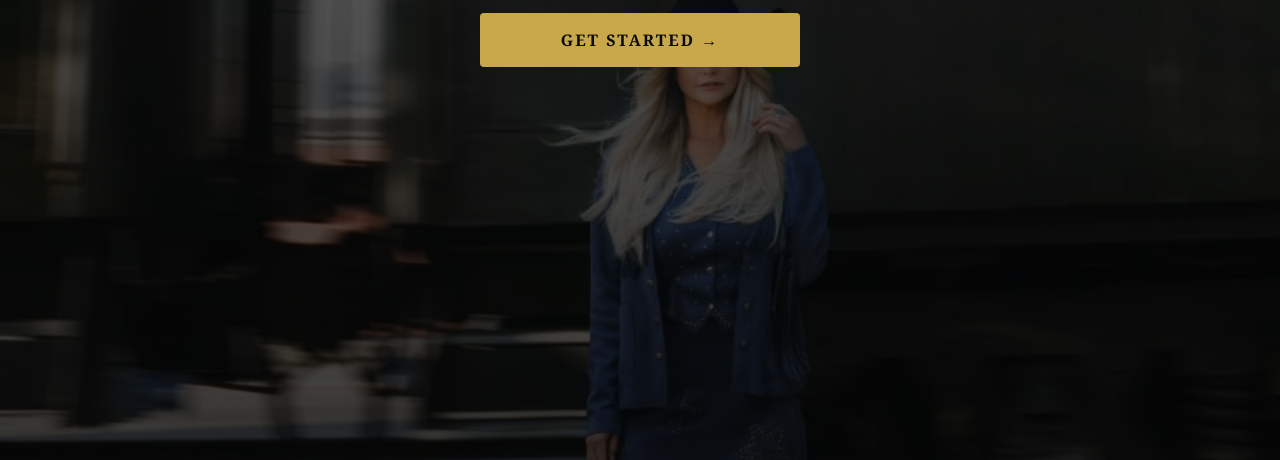
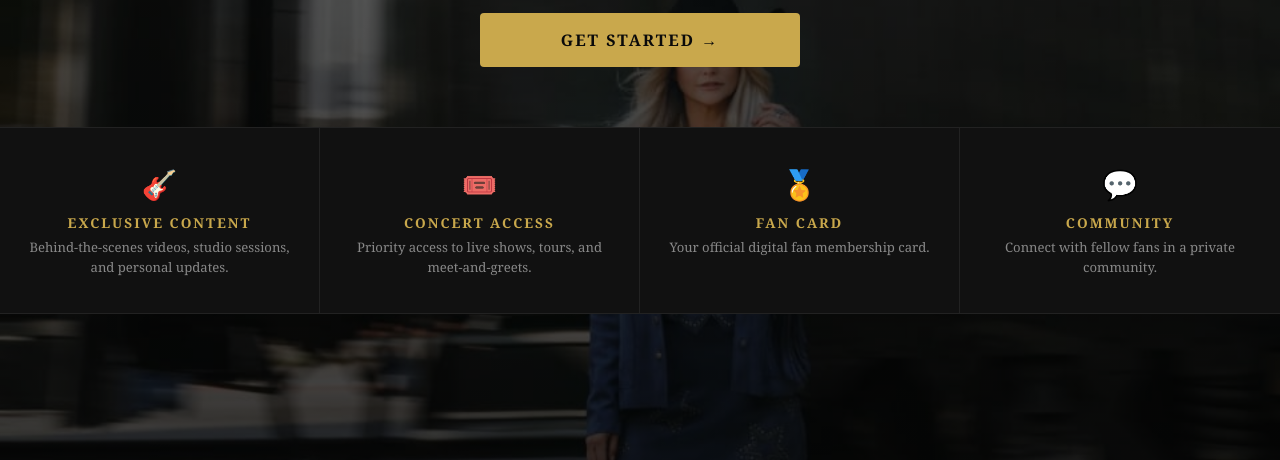
Before and after one commit to emily2438781-prog/Miranda-Lambert-membership, a website: page public/index.html in a window 1280 px wide. Shown: the part 340-800 px from the top of the page. Drawn offline with Linux system fonts and the light colour scheme.

Commit message:
Add features strip to the bottom of the first page

```diff
--- a/public/index.html
+++ b/public/index.html
@@ -29,6 +29,30 @@
     <a href="billing.html" class="btn-primary" style="max-width:320px; margin:0 auto; display:inline-block;">Get Started →</a>
   </div>
 
+  <!-- FEATURES STRIP -->
+  <section class="features">
+    <div class="feature-item">
+      <div class="icon">🎸</div>
+      <h3>Exclusive Content</h3>
+      <p>Behind-the-scenes videos, studio sessions, and personal updates.</p>
+    </div>
+    <div class="feature-item">
+      <div class="icon">🎟️</div>
+      <h3>Concert Access</h3>
+      <p>Priority access to live shows, tours, and meet-and-greets.</p>
+    </div>
+    <div class="feature-item">
+      <div class="icon">🏅</div>
+      <h3>Fan Card</h3>
+      <p>Your official digital fan membership card.</p>
+    </div>
+    <div class="feature-item">
+      <div class="icon">💬</div>
+      <h3>Community</h3>
+      <p>Connect with fellow fans in a private community.</p>
+    </div>
+  </section>
+
   <script src="script.js"></script>
 </body>
 </html>
--- a/public/style.css
+++ b/public/style.css
@@ -95,6 +95,38 @@ nav a:hover { color: #c9a84c; }
 .page-header h1 { font-size: clamp(1.6rem, 4vw, 2.4rem); margin-bottom: 10px; }
 .page-header h1 span { color: #c9a84c; }
 .page-header p { font-size: 0.9rem; color: #777; line-height: 1.6; max-width: 480px; margin: 0 auto; }
+
+/* ── Features Strip ───────────────────────────────────────────── */
+.features {
+  display: flex;
+  justify-content: center;
+  flex-wrap: wrap;
+  gap: 0;
+  background: #111;
+  border-top: 1px solid #222;
+  border-bottom: 1px solid #222;
+}
+
+.feature-item {
+  flex: 1 1 200px;
+  text-align: center;
+  padding: 36px 24px;
+  border-right: 1px solid #222;
+}
+
+.feature-item:last-child { border-right: none; }
+
+.feature-item .icon { font-size: 1.8rem; margin-bottom: 10px; }
+
+.feature-item h3 {
+  font-size: 0.85rem;
+  letter-spacing: 2px;
+  text-transform: uppercase;
+  color: #c9a84c;
+  margin-bottom: 6px;
+}
+
+.feature-item p { font-size: 0.82rem; color: #888; line-height: 1.5; }
 
 /* ── Form Shared ───────────────────────────────────────────────── */
 .form-wrap {
```
